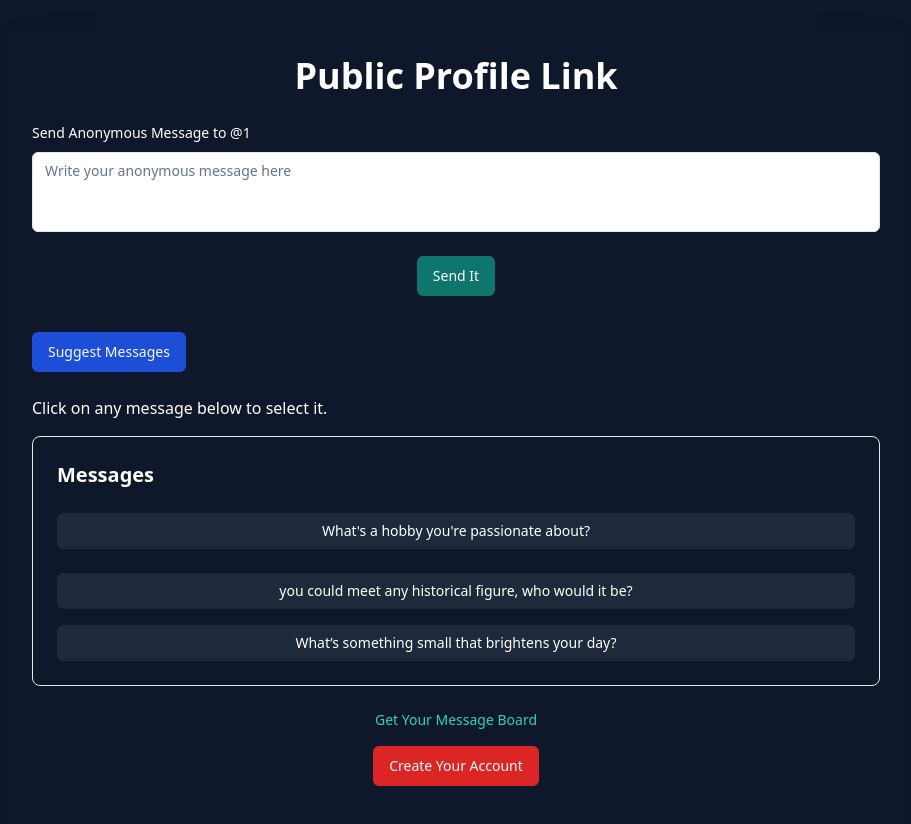
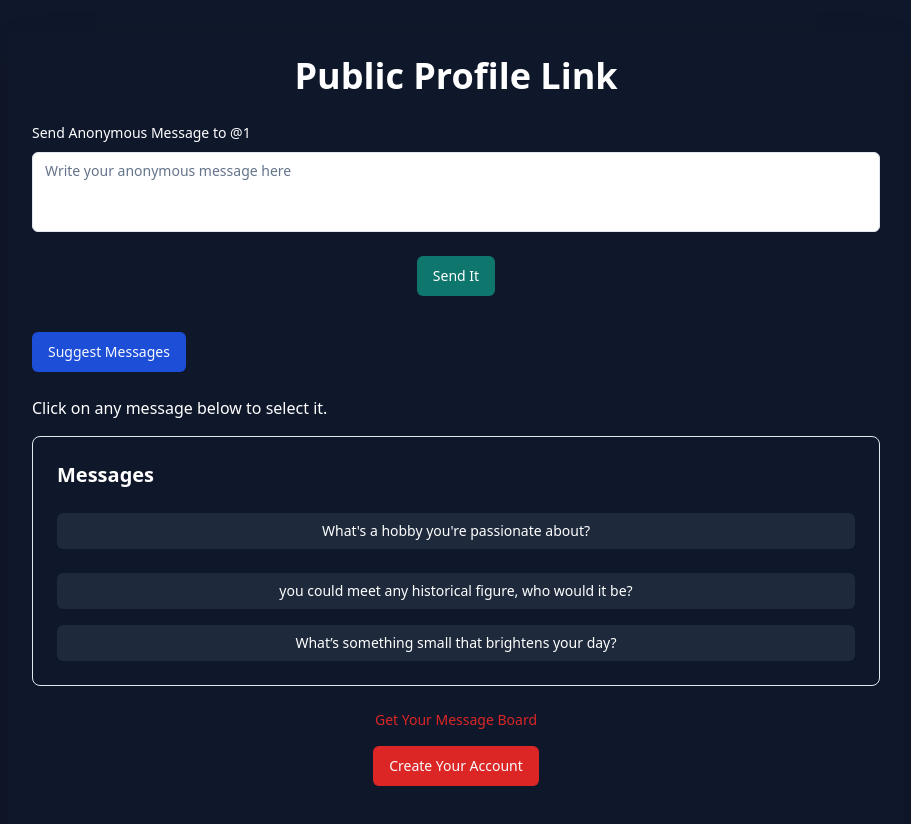
Before and after one commit to shlokkohli/Anonymous-Message, a Next.js app: page /u/1 in a window 1280 px wide. Shown: the top 824 px of the page, without its empty margins (184-1095 px from the left). Built offline with nearby package versions, Linux system fonts and the light colour scheme.

Commit message:
Change Color from teal to red for dashboard account create message

```diff
--- a/src/app/u/[username]/page.tsx
+++ b/src/app/u/[username]/page.tsx
@@ -180,7 +180,7 @@ const page = () => {
 
       <div className='my-6'>
         <div className='text-center'>
-          <div className="mb-4 text-sm text-teal-400">Get Your Message Board</div>
+          <div className="mb-4 text-sm text-red-600">Get Your Message Board</div>
             <Link href={'/sign-up'} className='text-teal-400'>
               <Button className="bg-red-600 hover:bg-red-700">Create Your Account</Button>
             </Link>
```
